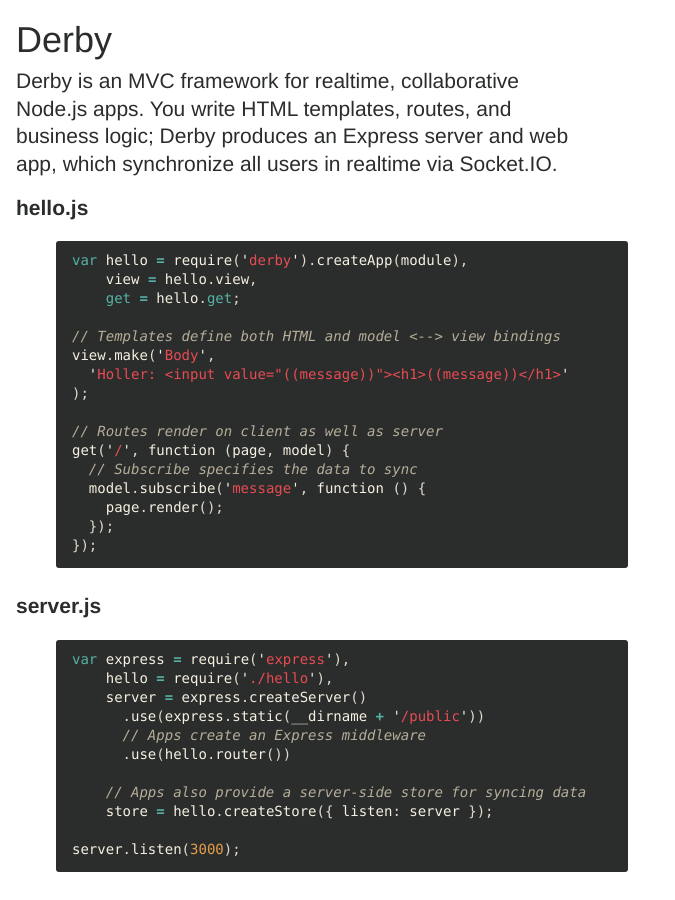
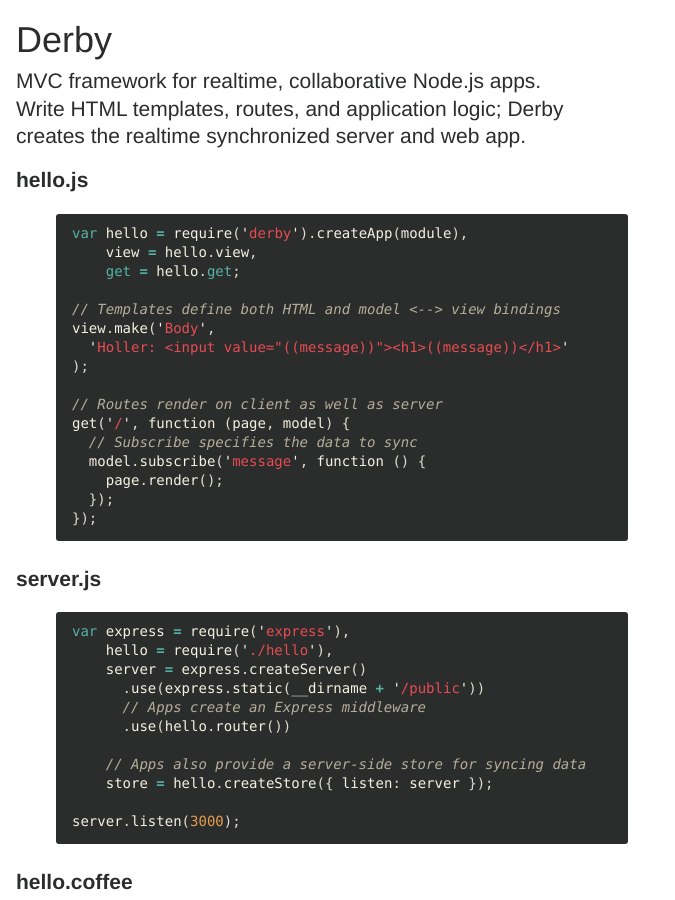
Before and after one commit to derbyjs/derby, a Jekyll site: the page built from index.md, in a window 1280 px wide and 900 px high. Shown: the whole window, without its empty margins (0-675 px from the left). Built offline with Jekyll 4.4.1, drawn with Linux system fonts in a browser that asks for light colours.

Commit message:
less is more

```diff
--- a/index.md
+++ b/index.md
@@ -4,7 +4,7 @@ layout: default
 
 # Derby
 
-<p class="promo">Derby is an MVC framework for realtime, collaborative Node.js apps. You write HTML templates, routes, and business logic; Derby produces an Express server and web app, which synchronize all users in realtime via Socket.IO.</p>
+<p class="promo">MVC framework for realtime, collaborative Node.js apps. Write HTML templates, routes, and application logic; Derby creates the realtime synchronized server and web app.</p>
 
 ### hello.js
 
```
